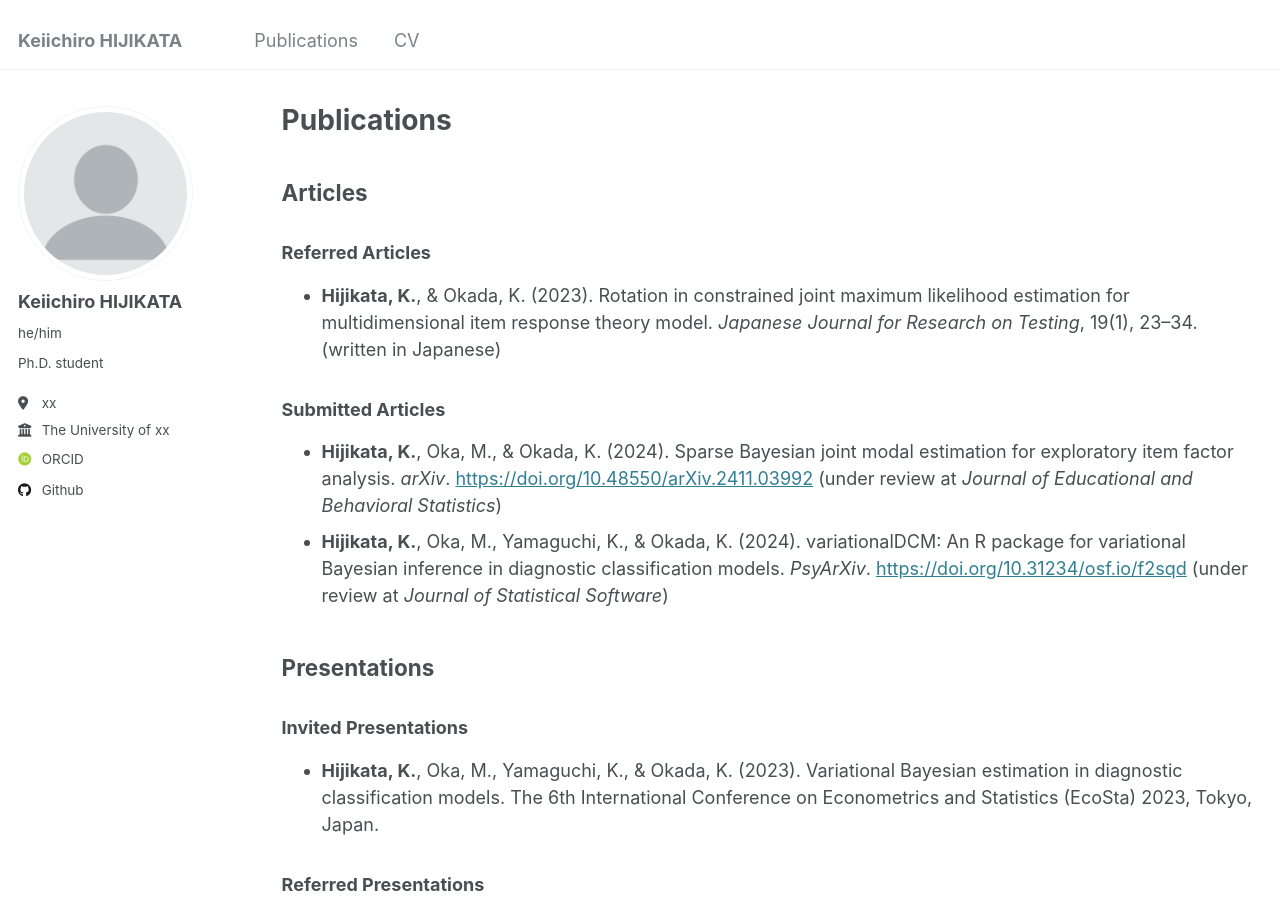
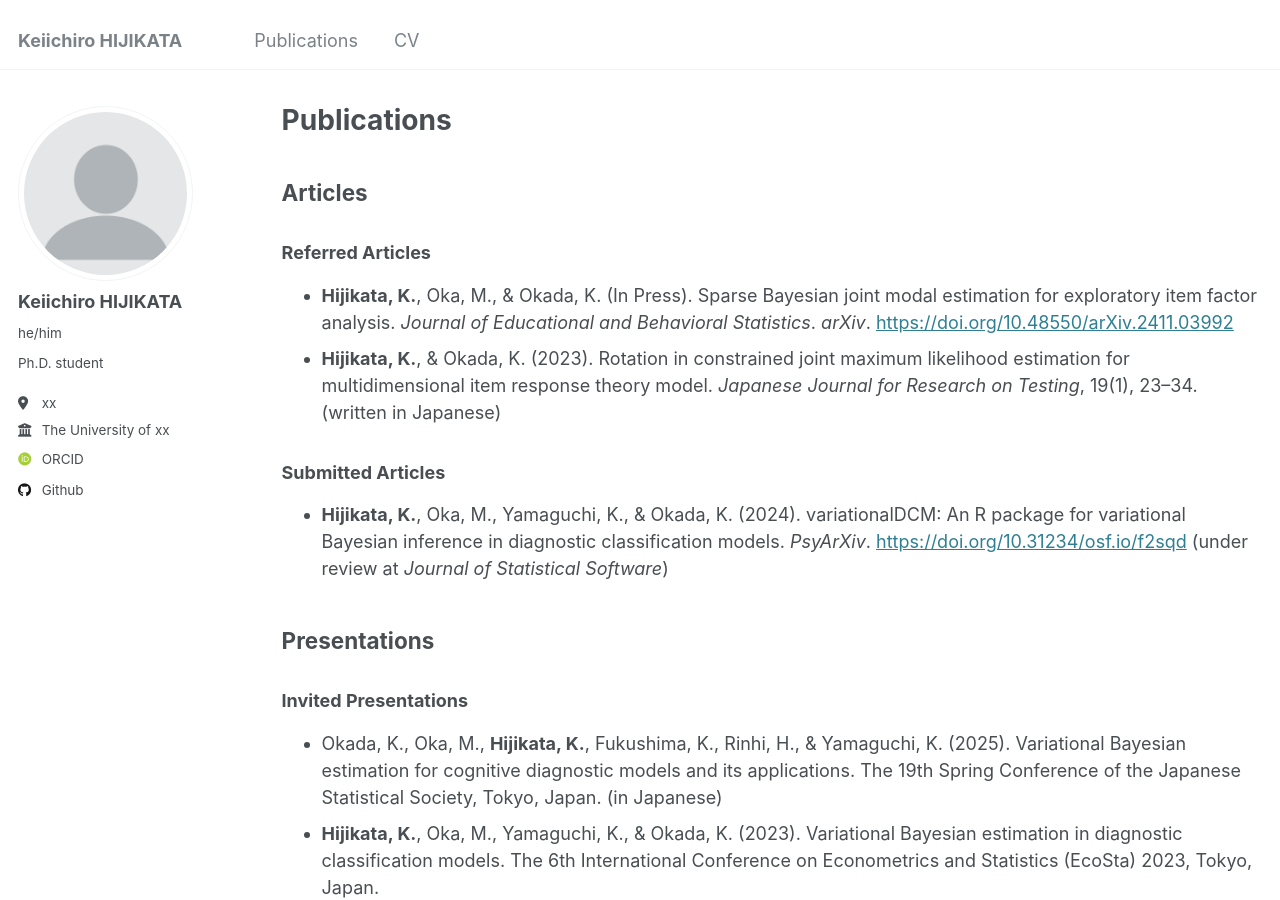
Before and after one commit to khijikata/khijikata.github.io, a Jekyll site: the page built from _pages/publications.md, in a window 1280 px wide and 900 px high. Built offline with Jekyll 4.4.1, drawn with Linux system fonts in a browser that asks for light colours; some web fonts are replaced.

Commit message:
Update publications.md

```diff
--- a/_pages/publications.md
+++ b/_pages/publications.md
@@ -10,15 +10,16 @@ author_profile: true
 ## Articles
 
 ### Referred Articles
+- **Hijikata, K.**, Oka, M., & Okada, K. (In Press). Sparse Bayesian joint modal estimation for exploratory item factor analysis. *Journal of Educational and Behavioral Statistics*. *arXiv*. [https://doi.org/10.48550/arXiv.2411.03992](https://doi.org/10.48550/arXiv.2411.03992)
 - **Hijikata, K.**, & Okada, K. (2023). Rotation in constrained joint maximum likelihood estimation for multidimensional item response theory model. *Japanese Journal for Research on Testing*, 19(1), 23–34. (written in Japanese)
 
 ### Submitted Articles
-- **Hijikata, K.**, Oka, M., & Okada, K. (2024). Sparse Bayesian joint modal estimation for exploratory item factor analysis. *arXiv*. [https://doi.org/10.48550/arXiv.2411.03992](https://doi.org/10.48550/arXiv.2411.03992) (under review at *Journal of Educational and Behavioral Statistics*)
 - **Hijikata, K.**, Oka, M., Yamaguchi, K., & Okada, K. (2024). variationalDCM: An R package for variational Bayesian inference in diagnostic classification models. *PsyArXiv*. [https://doi.org/10.31234/osf.io/f2sqd](https://doi.org/10.31234/osf.io/f2sqd) (under review at *Journal of Statistical Software*)
 
 ## Presentations
 
 ### Invited Presentations
+- Okada, K., Oka, M., **Hijikata, K.**, Fukushima, K., Rinhi, H., & Yamaguchi, K. (2025). Variational Bayesian estimation for cognitive diagnostic models and its applications. The 19th Spring Conference of the Japanese Statistical Society, Tokyo, Japan. (in Japanese)
 - **Hijikata, K.**, Oka, M., Yamaguchi, K., & Okada, K. (2023). Variational Bayesian estimation in diagnostic classification models. The 6th International Conference on Econometrics and Statistics (EcoSta) 2023, Tokyo, Japan.
 
 ### Referred Presentations
```
